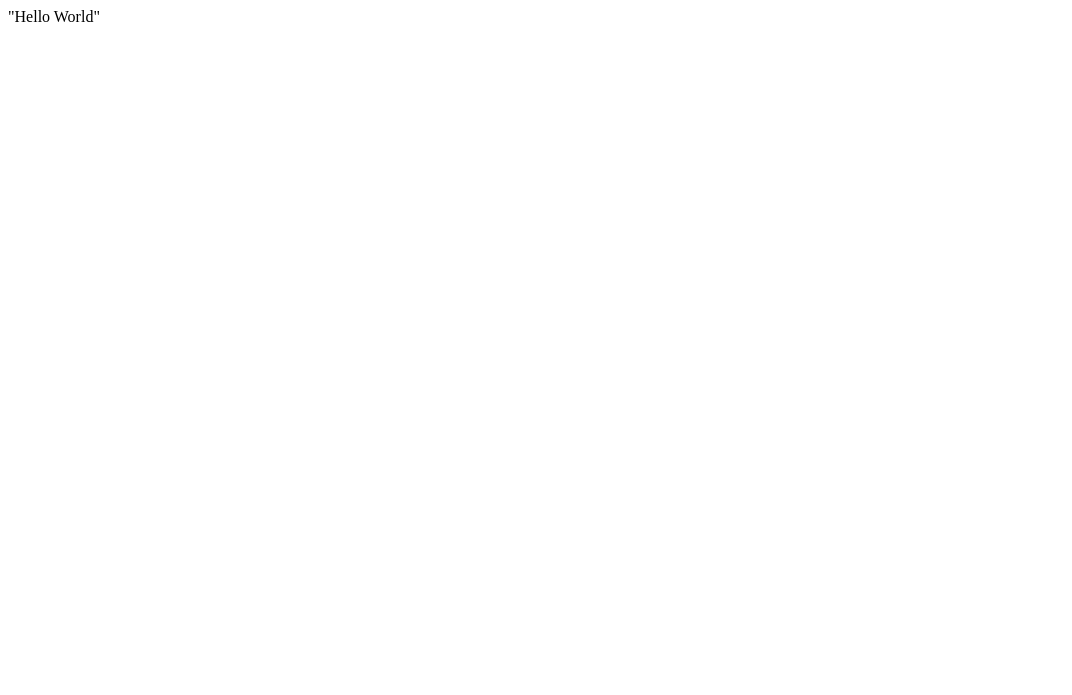
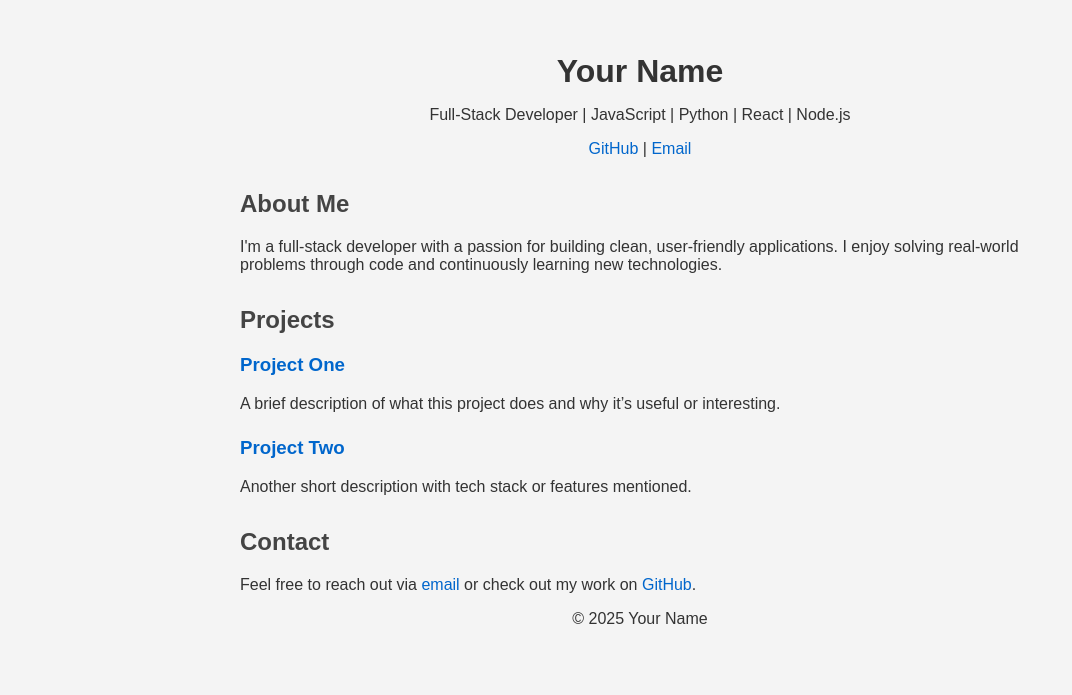
Before and after one commit to Rtam27/rtam27.github.io, a plain HTML site: page index.html in a window 1280 px wide. Shown: the whole page, without its empty margins (0-1072 px from the left). Drawn offline with Linux system fonts and the light colour scheme.

Commit message:
simple html code for start of portfolio

```diff
--- a/index.html
+++ b/index.html
@@ -1 +1,84 @@
-"Hello World"
+<!DOCTYPE html>
+<html lang="en">
+<head>
+  <meta charset="UTF-8" />
+  <meta name="viewport" content="width=device-width, initial-scale=1.0"/>
+  <title>Your Name - Portfolio</title>
+  <style>
+    body {
+      font-family: Arial, sans-serif;
+      max-width: 800px;
+      margin: 0 auto;
+      padding: 2rem;
+      background-color: #f4f4f4;
+      color: #333;
+    }
+
+    header, footer {
+      text-align: center;
+      margin-bottom: 2rem;
+    }
+
+    h1 {
+      font-size: 2rem;
+      margin-bottom: 0.2rem;
+    }
+
+    h2 {
+      color: #444;
+      margin-top: 2rem;
+    }
+
+    a {
+      color: #0066cc;
+      text-decoration: none;
+    }
+
+    a:hover {
+      text-decoration: underline;
+    }
+
+    .project {
+      margin-bottom: 1.5rem;
+    }
+  </style>
+</head>
+<body>
+  <header>
+    <h1>Your Name</h1>
+    <p>Full-Stack Developer | JavaScript | Python | React | Node.js</p>
+    <p><a href="https://github.com/yourusername" target="_blank">GitHub</a> | <a href="mailto:your@email.com">Email</a></p>
+  </header>
+
+  <section>
+    <h2>About Me</h2>
+    <p>
+      I'm a full-stack developer with a passion for building clean, user-friendly applications.
+      I enjoy solving real-world problems through code and continuously learning new technologies.
+    </p>
+  </section>
+
+  <section>
+    <h2>Projects</h2>
+
+    <div class="project">
+      <h3><a href="https://github.com/yourusername/project-one" target="_blank">Project One</a></h3>
+      <p>A brief description of what this project does and why it’s useful or interesting.</p>
+    </div>
+
+    <div class="project">
+      <h3><a href="https://github.com/yourusername/project-two" target="_blank">Project Two</a></h3>
+      <p>Another short description with tech stack or features mentioned.</p>
+    </div>
+  </section>
+
+  <section>
+    <h2>Contact</h2>
+    <p>Feel free to reach out via <a href="mailto:your@email.com">email</a> or check out my work on <a href="https://github.com/yourusername" target="_blank">GitHub</a>.</p>
+  </section>
+
+  <footer>
+    <p>© 2025 Your Name</p>
+  </footer>
+</body>
+</html>
```
